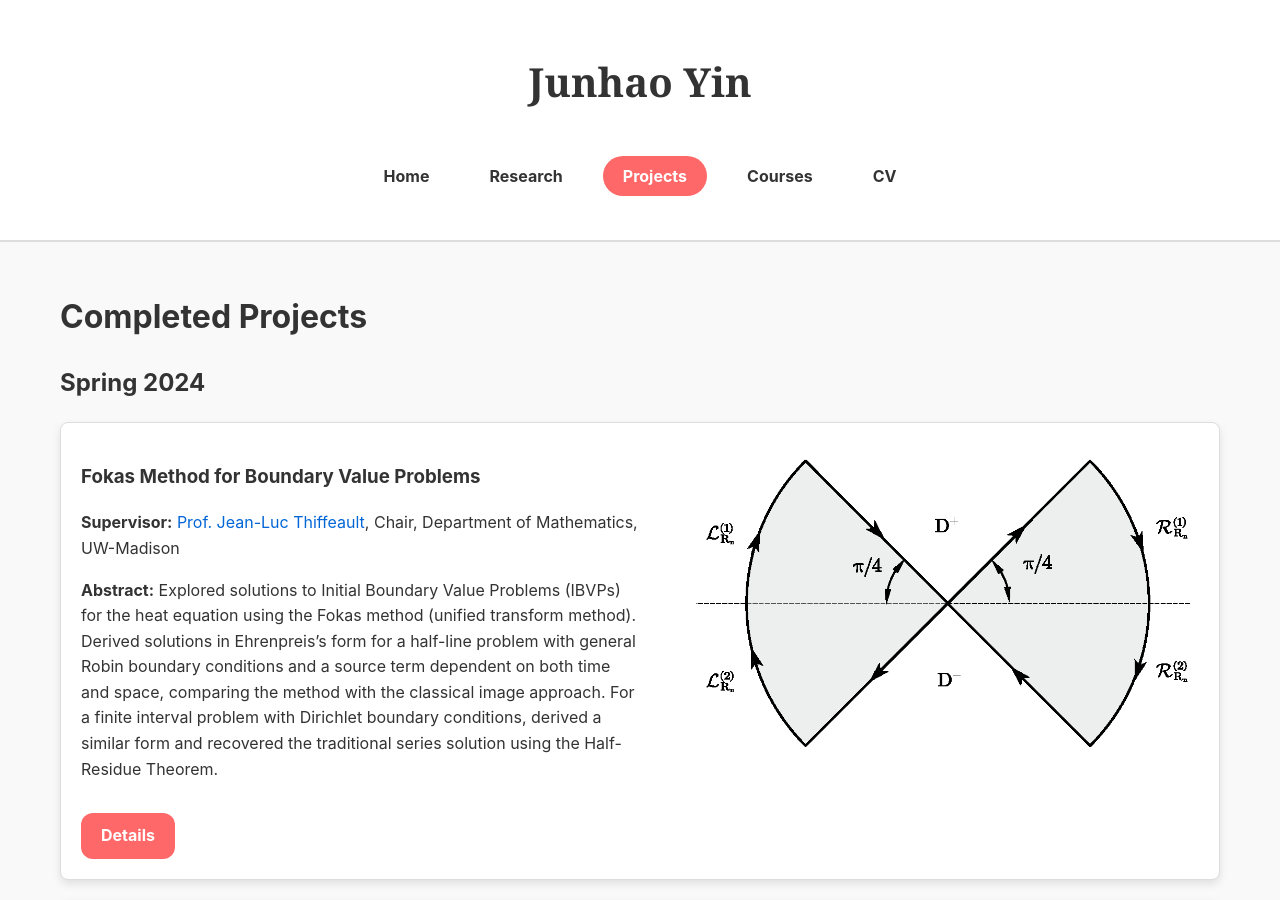
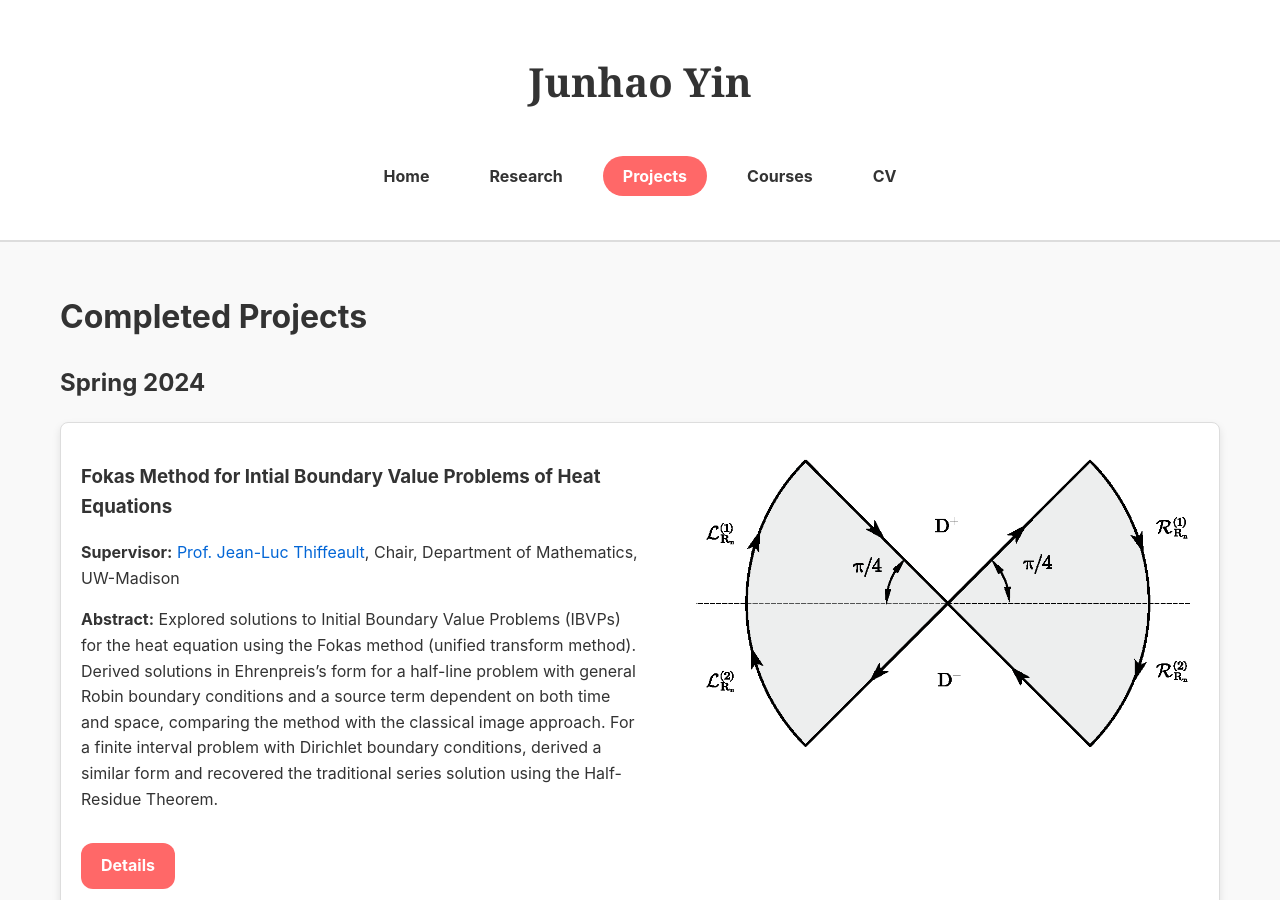
Before and after one commit to Yoon-1023/Yoon-1023.github.io, a Jekyll site: the page built from projects.md, in a window 1280 px wide and 900 px high. Built offline with Jekyll 4.4.1, drawn with Linux system fonts in a browser that asks for light colours; some of the changed text lies outside the part shown.

Commit message:
Update projects.md

```diff
--- a/projects.md
+++ b/projects.md
@@ -70,7 +70,7 @@ header {
 
 <div class="project-box">
     <div class="project-text">
-        <h3>Fokas Method for Boundary Value Problems</h3>
+        <h3>Fokas Method for Intial Boundary Value Problems of Heat Equations</h3>
         <p><strong>Supervisor:</strong> <a href="https://people.math.wisc.edu/~thiffeault/">Prof. Jean-Luc Thiffeault</a>, Chair, Department of Mathematics, UW-Madison</p>
         <p><strong>Abstract:</strong> Explored solutions to Initial Boundary Value Problems (IBVPs) for the heat equation using the Fokas method (unified transform method). Derived solutions in Ehrenpreis’s form for a half-line problem with general Robin boundary conditions and a source term dependent on both time and space, comparing the method with the classical image approach. For a finite interval problem with Dirichlet boundary conditions, derived a similar form and recovered the traditional series solution using the Half-Residue Theorem.</p>
 
@@ -106,7 +106,6 @@ header {
 ## Fall 2023
 
 <div class="project-box">
-    <div class="project-text">
         <h3>Hardy-Littlewood Maximal Inequalities and Their
 Applications in Interpolation Problems</h3>
         <p><strong>Supervisor:</strong> <a href="http://maths.nju.edu.cn/~luyong/">Prof. Yong Lu</a>, Department of Mathematics, Nanjing University</p>
@@ -116,16 +115,10 @@ Applications in Interpolation Problems</h3>
         <div class="details-button">
             <a href="/courses/real_analysis/">Details</a>
         </div>
-    </div>
-
-    <div class="project-image">
-        <img src="/Courses/Real_Analysis/photo.png" alt="image" style="width: 80%; height: auto; border-radius: 8px;">
-    </div>
 </div>
 
 
 <div class="project-box">
-    <div class="project-text">
         <h3>Kummer Theory and its application to the Galois Theory</h3>
         <p><strong>Supervisor:</strong> <a href="https://math.nju.edu.cn/szdw/apypl1/20190916/i22153.html">Prof. Hourong Qin</a>, Department of Mathematics, Nanjing University</p>
         <p><strong>Abstract:</strong> In this project, we focus on the Kummer Theory and its application to the Galois Theory. Explicitly, We will answer how to make the Galois Group \(G=Gal(K/F)\) of a finite Galois expansion \(K/F\) include as many crossed homomorphism groups \(Z\) as possible. </p>
@@ -134,17 +127,11 @@ Applications in Interpolation Problems</h3>
         <div class="details-button">
             <a href="/courses/galois/">Details</a>
         </div>
-    </div>
-
-    <div class="project-image">
-        <img src="/Courses/Galois/image.png" alt="image" style="width: 80%; height: auto; border-radius: 8px;">
-    </div>
 </div>
 
-## Fall 2022 (Exploratory Project)
+## Fall 2022
 
 <div class="project-box">
-    <div class="project-text">
         <h3>Representing Function Values Through Integrals: Applications in Harmonic and Potential Theory
 </h3>
         <p><strong>Supervisor:</strong> <a href="https://math.nju.edu.cn/jzyg/apypl/20240321/i261827.html">Prof. Dong Miao</a>, Department of Mathematics, Nanjing University</p>
@@ -154,9 +141,4 @@ Applications in Interpolation Problems</h3>
         <div class="details-button">
             <a href="/courses/mathematical_analysis/">Details</a>
         </div>
-    </div>
-
-    <div class="project-image">
-        <img src="/Courses/Mathematical_Analysis/image.png" alt="image" style="width: 80%; height: auto; border-radius: 8px;">
-    </div>
 </div>
```
